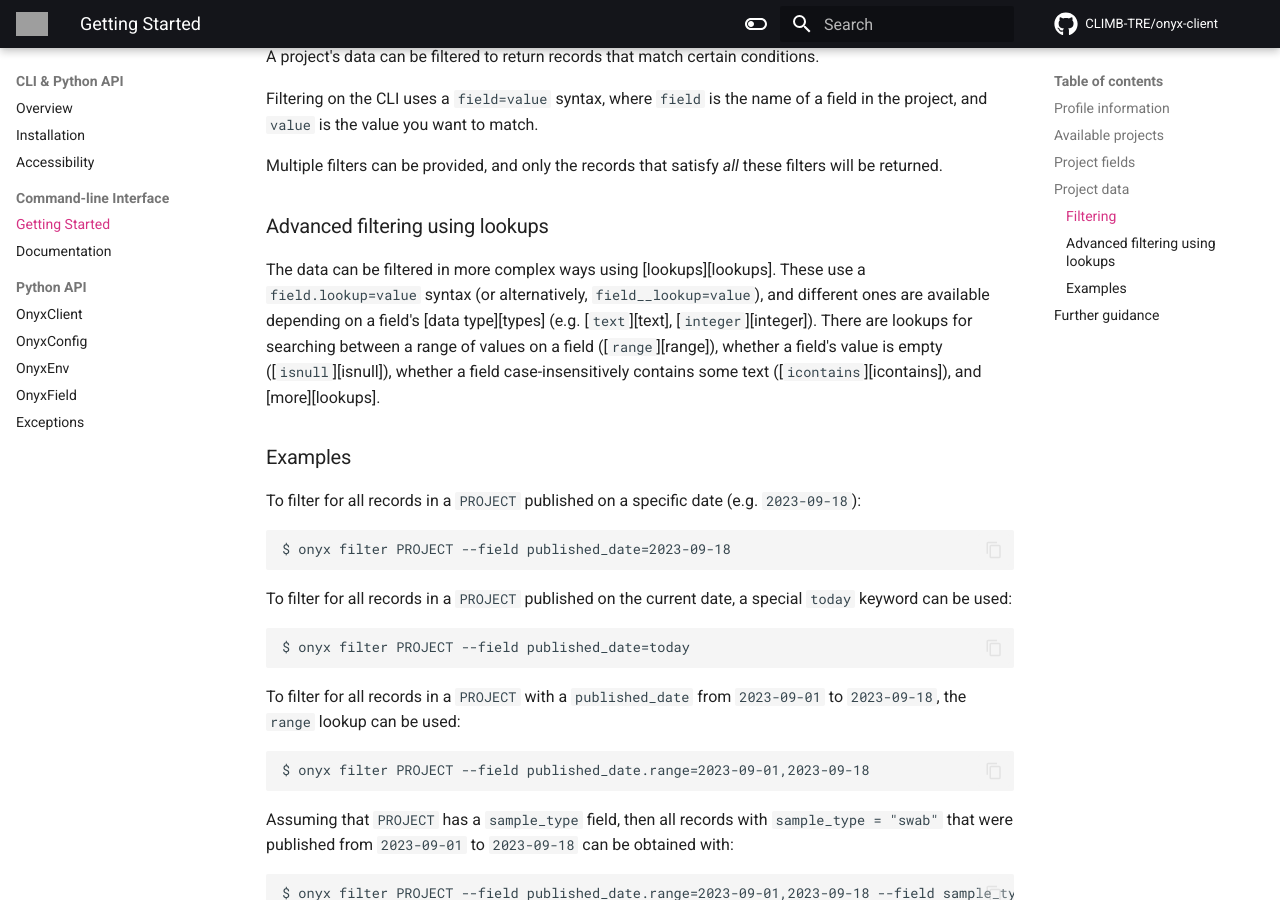
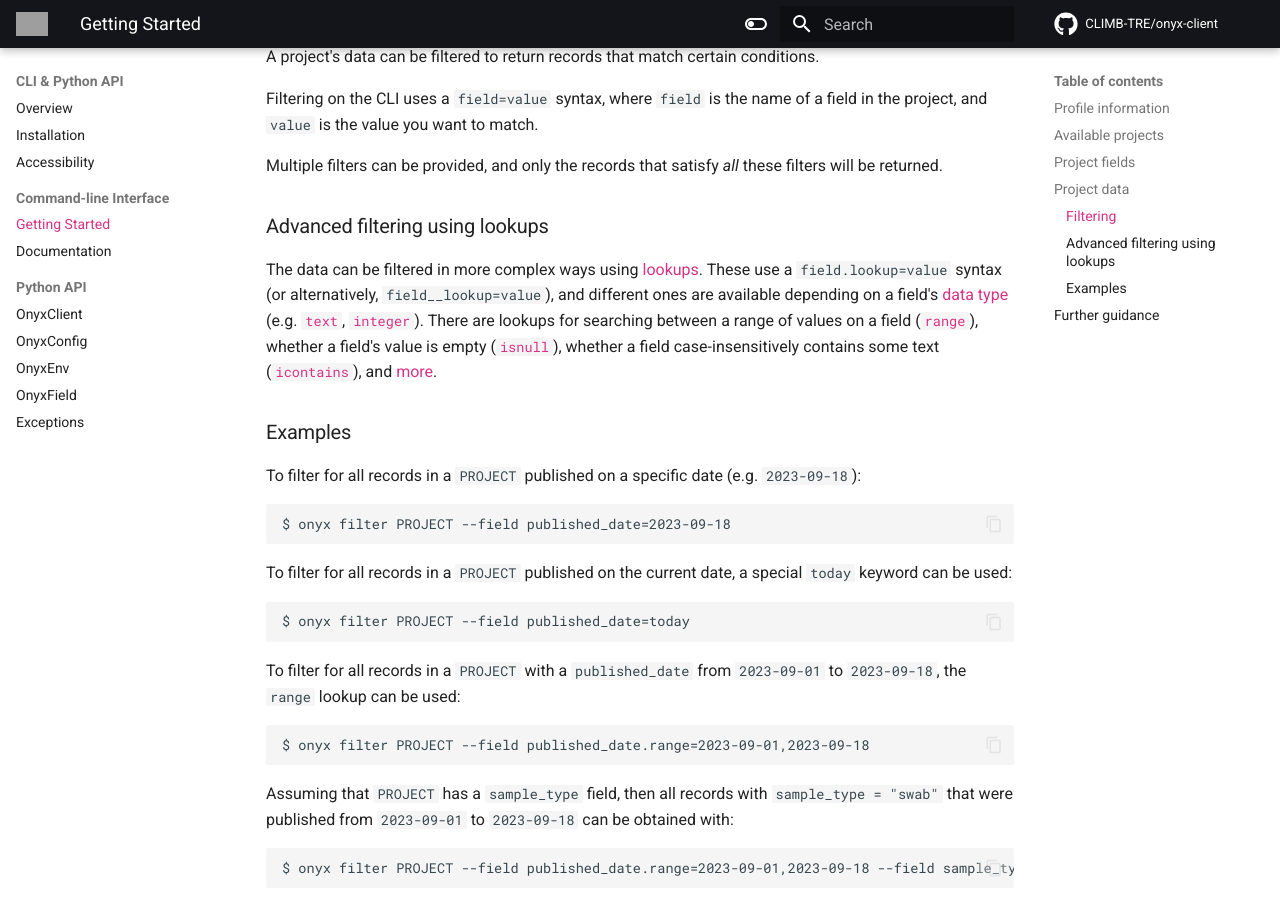
Before and after one commit to CLIMB-TRE/onyx-client, an MkDocs documentation site: the page built from docs/cli/getting-started.md, in a window 1280 px wide and 900 px high, scrolled down 1517 px. Built offline with MkDocs 1.6.1 and Material for MkDocs 9.7.7, drawn with Linux system fonts in a browser that asks for light colours; comment, search, counter and statistics services are not loaded; some of the changed lines change nothing that is shown; grey boxes are pictures that could not be loaded.

Commit message:
Fixing external links

```diff
--- a/docs/cli/getting-started.md
+++ b/docs/cli/getting-started.md
@@ -55,7 +55,7 @@ Multiple filters can be provided, and only the records that satisfy *all* these
 
 ### Advanced filtering using lookups
 
-The data can be filtered in more complex ways using [lookups][lookups]. These use a `field.lookup=value` syntax (or alternatively, `field__lookup=value`), and different ones are available depending on a field's [data type][types] (e.g. [`text`][text], [`integer`][integer]). There are lookups for searching between a range of values on a field ([`range`][range]), whether a field's value is empty ([`isnull`][isnull]), whether a field case-insensitively contains some text ([`icontains`][icontains]), and [more][lookups].
+The data can be filtered in more complex ways using [lookups](https://climb-tre.github.io/onyx/fields/lookups/). These use a `field.lookup=value` syntax (or alternatively, `field__lookup=value`), and different ones are available depending on a field's [data type](https://climb-tre.github.io/onyx/fields/types/) (e.g. [`text`](https://climb-tre.github.io/onyx/fields/types/#text), [`integer`](https://climb-tre.github.io/onyx/fields/types/#integer)). There are lookups for searching between a range of values on a field ([`range`](https://climb-tre.github.io/onyx/fields/lookups/#range)), whether a field's value is empty ([`isnull`](https://climb-tre.github.io/onyx/fields/lookups/#isnull)), whether a field case-insensitively contains some text ([`icontains`](https://climb-tre.github.io/onyx/fields/lookups/#icontains)), and [more](https://climb-tre.github.io/onyx/fields/lookups/).
 
 ### Examples
 
```
